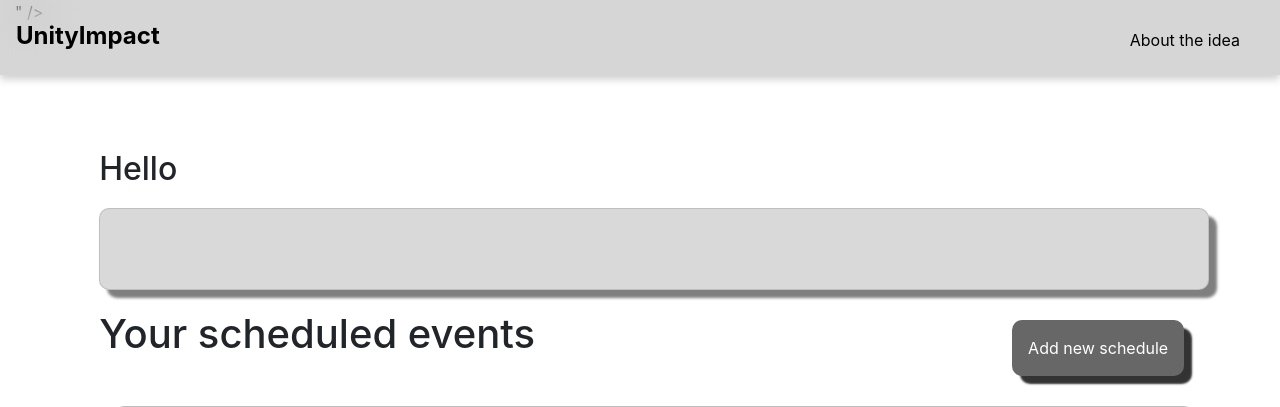
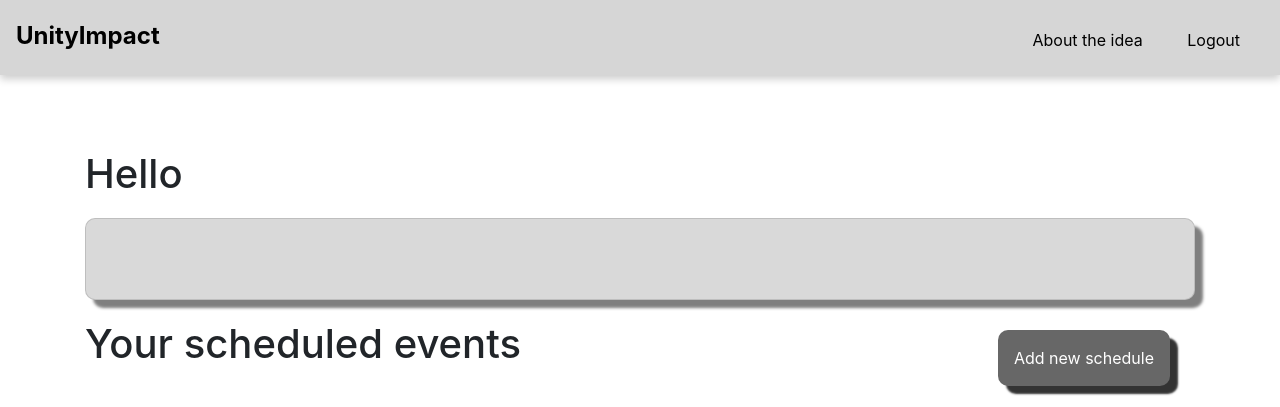
Before and after one commit to hgillesp12/charity_platform, a Flask app: template api/templates/main_page.html in a window 1280 px wide. Shown: the top 407 px of the page. Run offline with Flask 3, Linux system fonts and the light colour scheme; the template is opened without the code that fills it, so the values that code supplies are empty; some libraries are stand-ins or nearby versions.

Commit message:
add logout to top of pages

```diff
--- a/api/app.py
+++ b/api/app.py
@@ -414,7 +414,7 @@ def delete_event(name, reg_number):
     delete_single_event(id)
     return redirect(url_for('back_home', name=name, reg_number=reg_number))
 
-
+# Can we delete this function - seems like it's not being used?
 def get_all_schedules():
     (curs, config, conn) = connect_to_database()
     message_table = {
@@ -436,9 +436,6 @@ def get_all_schedules():
         logging.info(e)
         conn.rollback()
         conn.close()
-
-
-
 
 
 borough_coordinates = {
--- a/api/templates/main_page.html
+++ b/api/templates/main_page.html
@@ -14,7 +14,7 @@
     />
     <link
       rel="stylesheet"
-      href="http://netdna.bootstrapcdn.com/font-awesome/4.0.3/css/font-awesome.min.css">"
+      href="https://cdnjs.cloudflare.com/ajax/libs/font-awesome/6.5.1/css/all.min.css"
     />
   </head>
   <body>
@@ -25,12 +25,13 @@
       </div>
       <div class="navbar-links">
         <a href="/about">About the idea</a>
+        <a href="/">Logout</a>
       </div>
     </div>
 
     <!-- Main Content -->
     <div class="container main-content">
-      <h2>Hello {{ name  }} </h2>
+      <h1>Hello {{ name|replace('%20', ' ') }} </h1>
       <!-- Map Section -->
       <div class="row margin-row">
         <div class="col">
@@ -77,7 +78,7 @@
                       <form action="/delete_event/{{ name }}/{{ reg_number }}" method="post">
                           <input type="hidden" name="rowId" value="{{ schedule['id'][i] }}">
                           <button type="submit" class="btn btn-secondary">
-                            <i class="fa fa-trash-o" style="font-size:20px;color:white"></i>
+                            <i class="fa-regular fa-trash-can" style="font-size:20px;color:white"></i>
                         </button>
                       </form>
                   </td>
--- a/api/templates/post_message.html
+++ b/api/templates/post_message.html
@@ -20,6 +20,7 @@
       </div>
       <div class="navbar-links">
         <a href="/about">About the idea</a>
+        <a href="/">Logout</a>
       </div>
     </div>
     <div class="main-content">
--- a/api/templates/questionnaire.html
+++ b/api/templates/questionnaire.html
@@ -20,6 +20,7 @@
       </div>
       <div class="navbar-links">
         <a href="/about">About the idea</a>
+        <a href="/">Logout</a>
       </div>
     </div>
     <div class="main-content">
```
